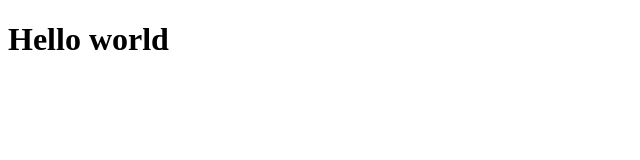
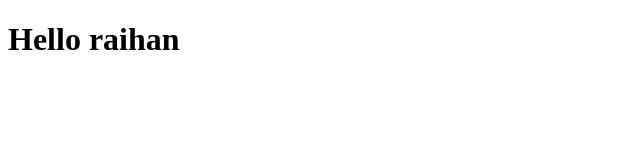
Before and after one commit to Kampus-Merdeka-Software-Engineering/km-feb24-jakarta-1, a plain HTML site: page raihan.html in a window 1280 px wide. Shown: the full height of the page, 0-640 px from the left. Drawn offline with Linux system fonts and the light colour scheme.

Commit message:
Update raihan.html

```diff
--- a/raihan.html
+++ b/raihan.html
@@ -6,6 +6,6 @@
     <title>raihan nandito</title>
 </head>
 <body>
-    <h1>Hello world</h1>
+    <h1>Hello raihan</h1>
 </body>
 </html>
```
